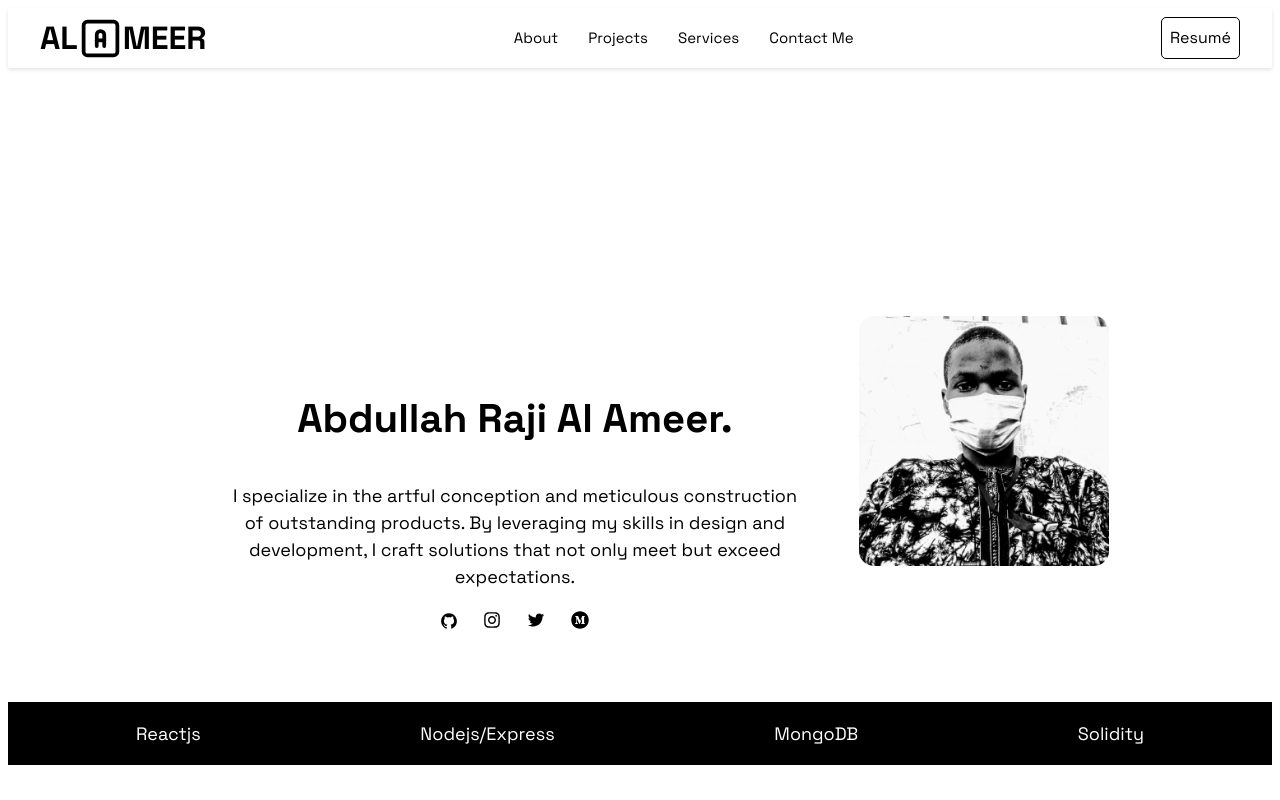
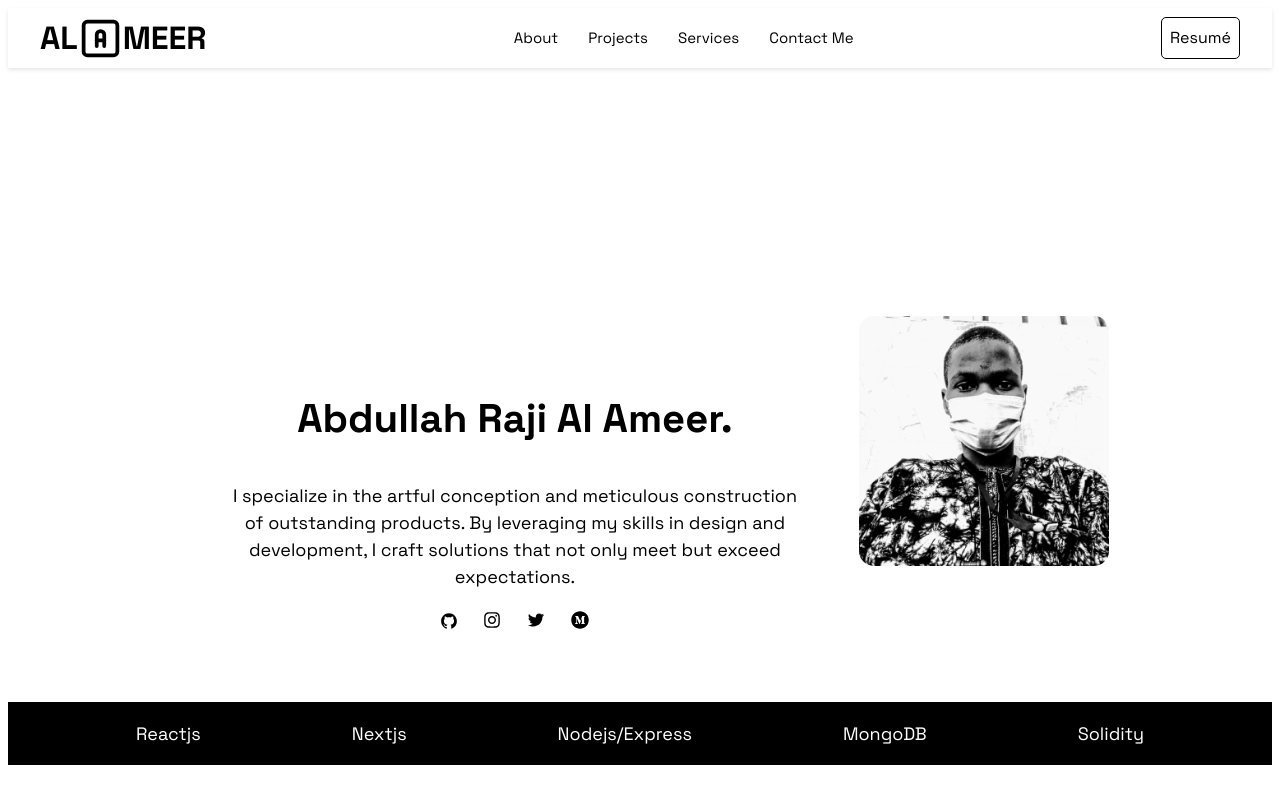
Before and after one commit to ameer017/ameer-portfolio-website, a React (Vite) app: page / in a window 1280 px wide. Shown: the top 800 px of the page. Built offline with nearby package versions, Linux system fonts and the light colour scheme.

Commit message:
mapping through

```diff
--- a/src/Featured/Featured.jsx
+++ b/src/Featured/Featured.jsx
@@ -1,13 +1,22 @@
 import React from 'react'
 import './Featured.scss'
+
+const features = [
+  {id: 1, title: "Reactjs"},
+  {id: 2, title: "Nextjs"},
+  {id: 3, title: "Nodejs/Express"},
+  {id: 4, title: "MongoDB"},
+  {id: 5, title: "Solidity"},
+]
 
 const Featured = () => {
   return (
     <div className='featured flex-sb'>
-        <p>Reactjs</p>
-        <p>Nodejs/Express</p>
-        <p>MongoDB</p>
-        <p>Solidity</p>
+        {features.map(({id, title}) => (
+          <p key={id}>
+            {title}
+          </p>
+        ))}
     </div>
   )
 }
```
